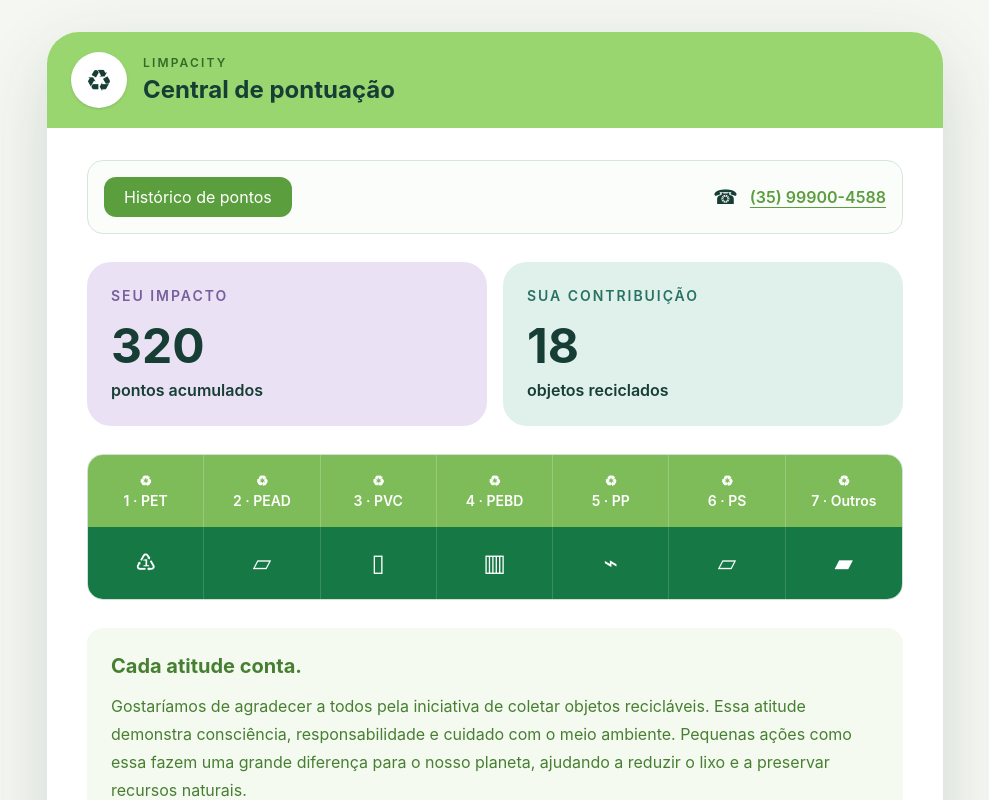
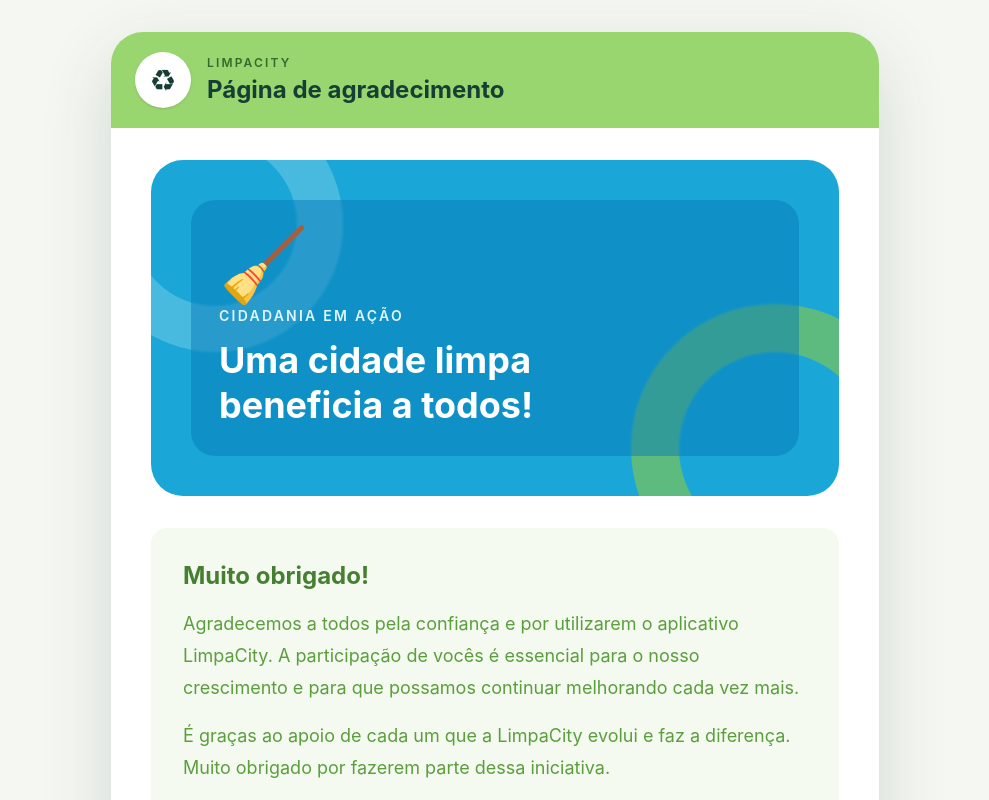
Before and after one commit to marcelinnx03-lgtm/LimpaCity, a React (Vite) app in the folder front/: page / in a window 1280 px wide. Shown: the top 800 px of the page, without its empty margins (145-1134 px from the left). Built offline with nearby package versions, Linux system fonts and the light colour scheme.

Commit message:
feat(front): add thank you screen

```diff
--- a/front/src/App.tsx
+++ b/front/src/App.tsx
@@ -1,20 +1,29 @@
-const materials = ['PET', 'PEAD', 'PVC', 'PEBD', 'PP', 'PS', 'Outros']
-
 function App() {
   return (
     <main className="grid min-h-screen place-items-center bg-[#f5f7f2] p-4 text-[#173e35] sm:p-8">
-      <section className="w-full max-w-4xl overflow-hidden rounded-[2rem] bg-white shadow-[0_24px_70px_rgba(22,63,54,0.16)]">
+      <section className="w-full max-w-3xl overflow-hidden rounded-[2rem] bg-white shadow-[0_24px_70px_rgba(22,63,54,0.16)]">
         <header className="flex items-center gap-4 bg-[#99d66f] px-6 py-5 text-[#173e35]">
           <div className="grid h-14 w-14 shrink-0 place-items-center rounded-full bg-white text-3xl shadow-sm" aria-label="Símbolo de reciclagem">♻</div>
-          <div><p className="text-xs font-semibold uppercase tracking-[0.18em] text-[#356b2a]">LimpaCity</p><h1 className="mt-1 text-2xl font-bold leading-tight">Central de pontuação</h1></div>
+          <div><p className="text-xs font-semibold uppercase tracking-[0.18em] text-[#356b2a]">LimpaCity</p><h1 className="mt-1 text-2xl font-bold leading-tight">Página de agradecimento</h1></div>
         </header>
         <div className="px-6 py-8 sm:px-10">
-          <div className="flex flex-wrap items-center gap-3 rounded-2xl border border-[#d7e5dc] bg-[#fbfdfb] p-4"><button className="rounded-xl bg-[#5b9e3e] px-5 py-2 text-sm font-semibold text-white">Histórico de pontos</button><span className="ml-auto text-xl">☎</span><a className="font-semibold text-[#5b9e3e] underline underline-offset-4" href="tel:+5535999004588">(35) 99900-4588</a></div>
-          <div className="mt-7 grid gap-4 sm:grid-cols-2"><article className="rounded-3xl bg-[#eae2f4] p-6"><p className="text-sm font-semibold uppercase tracking-[0.14em] text-[#765f9d]">Seu impacto</p><p className="mt-4 text-5xl font-bold">320</p><p className="mt-2 font-semibold">pontos acumulados</p></article><article className="rounded-3xl bg-[#e0f1eb] p-6"><p className="text-sm font-semibold uppercase tracking-[0.14em] text-[#287263]">Sua contribuição</p><p className="mt-4 text-5xl font-bold">18</p><p className="mt-2 font-semibold">objetos reciclados</p></article></div>
-          <section className="mt-7 overflow-hidden rounded-2xl border border-[#d1e1d6]"><div className="grid grid-cols-3 bg-[#7dbc58] text-center text-sm font-semibold text-white sm:grid-cols-7">{materials.map((material, index) => <div className="border-r border-white/20 px-2 py-4 last:border-r-0" key={material}>♻<br />{index + 1} · {material}</div>)}</div><div className="grid grid-cols-3 bg-[#157845] text-center text-2xl text-white sm:grid-cols-7">{['♳', '▱', '▯', '▥', '⌁', '▱', '▰'].map((icon, index) => <div className="border-r border-white/15 px-2 py-5 last:border-r-0" key={`${icon}-${index}`}>{icon}</div>)}</div></section>
-          <article className="mt-7 rounded-2xl bg-[#f4faef] p-6 leading-7 text-[#477f32]"><h2 className="text-xl font-bold">Cada atitude conta.</h2><p className="mt-3">Gostaríamos de agradecer a todos pela iniciativa de coletar objetos recicláveis. Essa atitude demonstra consciência, responsabilidade e cuidado com o meio ambiente. Pequenas ações como essa fazem uma grande diferença para o nosso planeta, ajudando a reduzir o lixo e a preservar recursos naturais.</p><p className="mt-3 font-semibold">Parabéns a todos os envolvidos por essa atitude tão positiva e inspiradora!</p></article>
+          <section className="relative min-h-80 overflow-hidden rounded-[2rem] bg-[#1aa7d7] p-7 text-white sm:p-10">
+            <div className="absolute -left-16 -top-16 h-64 w-64 rounded-full border-[46px] border-white/20" />
+            <div className="absolute -bottom-24 -right-20 h-72 w-72 rounded-full border-[48px] border-[#7bc45a]/70" />
+            <div className="relative flex min-h-64 flex-col justify-end rounded-3xl bg-[#0379b5]/45 p-7 backdrop-blur-[1px]">
+              <div className="mb-auto text-7xl" aria-hidden="true">🧹</div>
+              <p className="text-sm font-semibold uppercase tracking-[0.16em] text-[#e0f7ff]">Cidadania em ação</p>
+              <h2 className="mt-3 max-w-md text-4xl font-bold leading-tight">Uma cidade limpa beneficia a todos!</h2>
+            </div>
+          </section>
+
+          <article className="mt-8 rounded-2xl bg-[#f4faef] p-6 text-lg leading-8 text-[#5b9e3e] sm:p-8">
+            <h2 className="text-2xl font-bold text-[#477f32]">Muito obrigado!</h2>
+            <p className="mt-4">Agradecemos a todos pela confiança e por utilizarem o aplicativo LimpaCity. A participação de vocês é essencial para o nosso crescimento e para que possamos continuar melhorando cada vez mais.</p>
+            <p className="mt-4">É graças ao apoio de cada um que a LimpaCity evolui e faz a diferença. Muito obrigado por fazerem parte dessa iniciativa.</p>
+          </article>
         </div>
-        <footer className="flex justify-end border-t border-[#e5eee9] bg-[#fbfdfb] px-6 py-5 sm:px-10"><button className="rounded-xl border border-[#b8ccc3] px-6 py-3 font-semibold transition hover:bg-[#f4f8f6]">← Voltar</button></footer>
+        <footer className="flex flex-col gap-3 border-t border-[#e5eee9] bg-[#fbfdfb] px-6 py-5 sm:flex-row sm:items-center sm:justify-between sm:px-10"><p className="text-sm text-[#526a61]">Obrigado por cuidar da cidade com a gente.</p><button className="rounded-xl bg-[#5b9e3e] px-6 py-3 font-semibold text-white transition hover:bg-[#4c8634]">Concluir</button></footer>
       </section>
     </main>
   )
```
